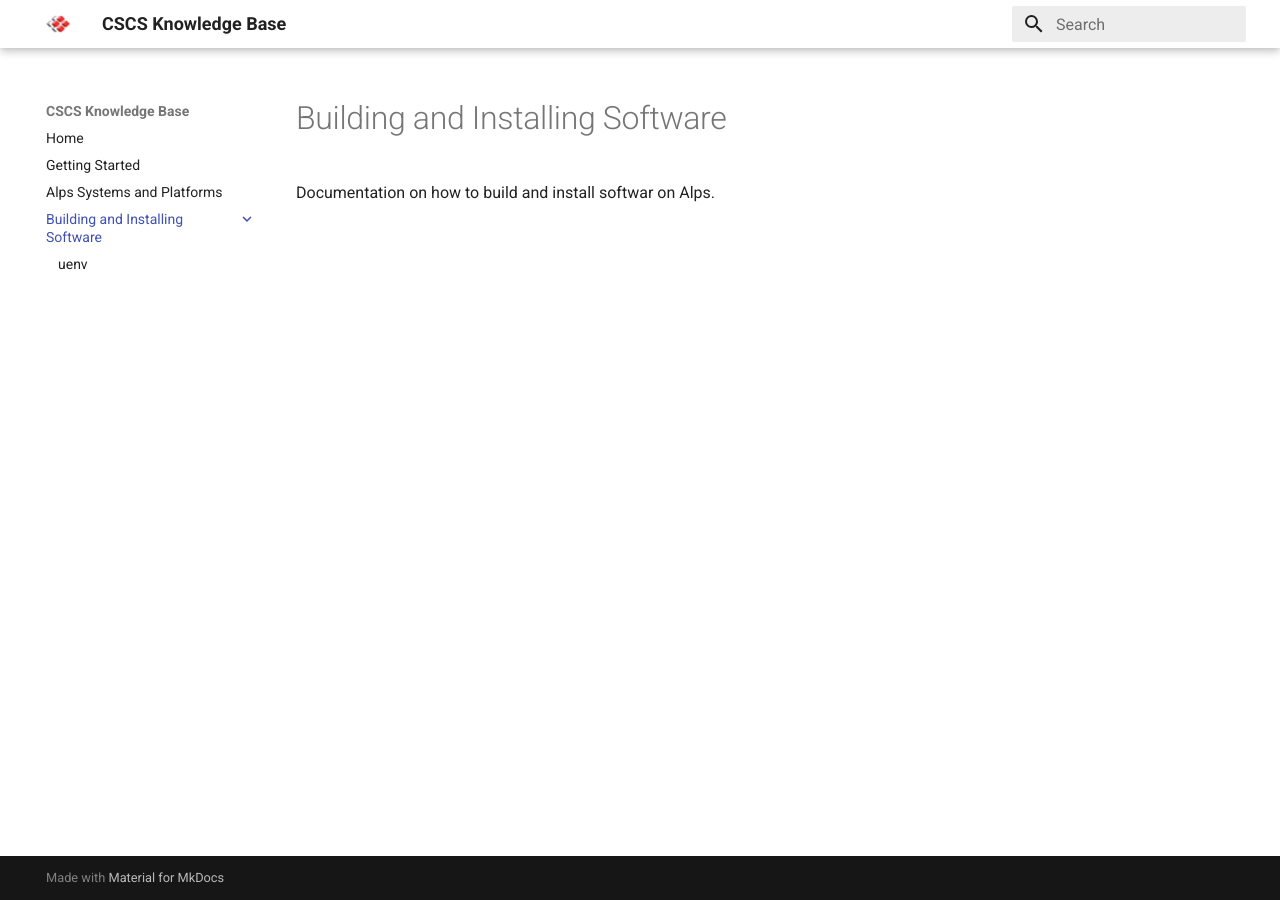
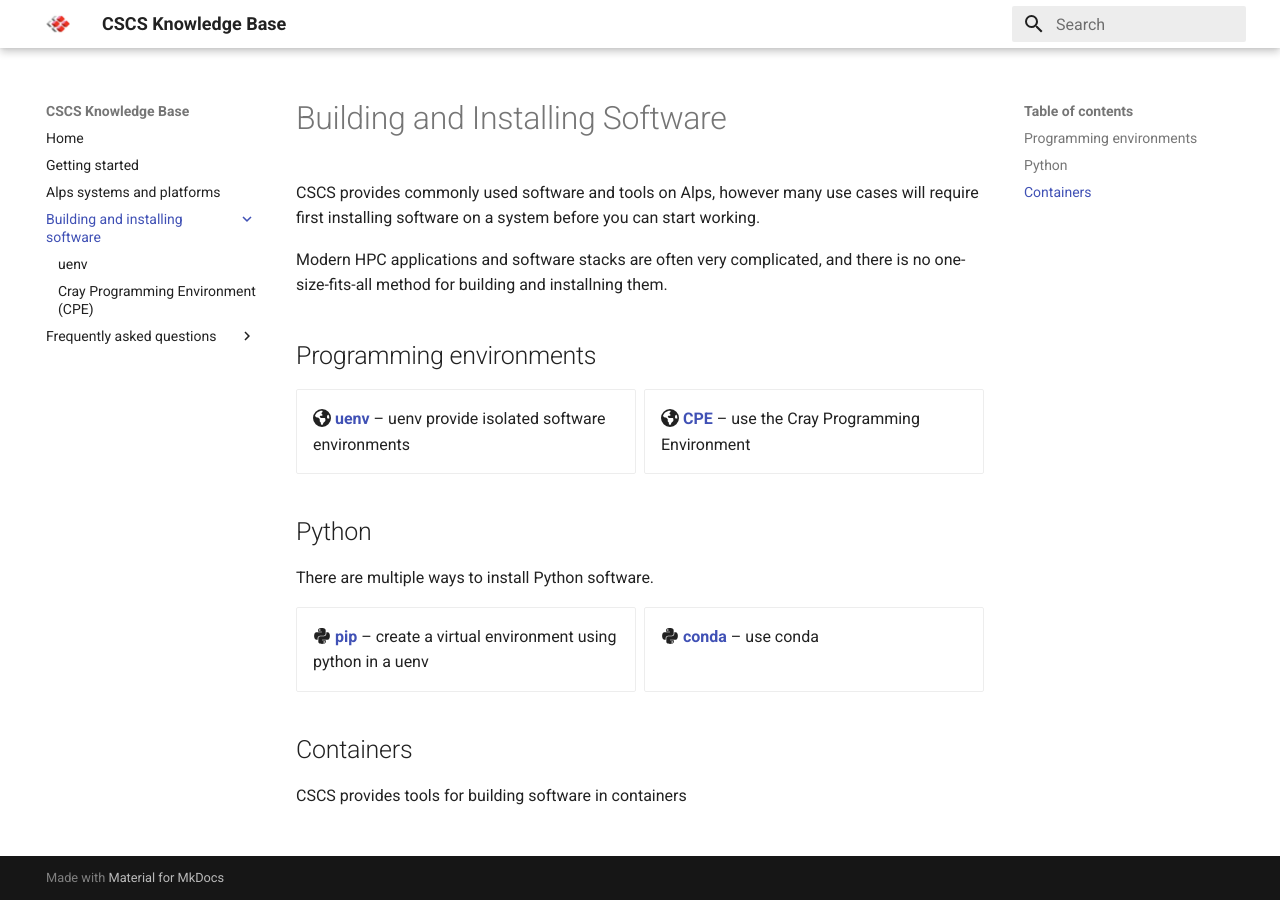
Before and after one commit to finkandreas/kb-poc, an MkDocs documentation site: the page built from docs/build-install/index.md, in a window 1280 px wide. Built offline with MkDocs 1.6.1 and Material for MkDocs 9.7.7, drawn with Linux system fonts in a browser that asks for light colours.

Commit message:
demo landing page for the build-install section

```diff
--- a/docs/build-install/index.md
+++ b/docs/build-install/index.md
@@ -1,3 +1,35 @@
 # Building and Installing Software
 
-Documentation on how to build and install softwar on Alps.
+CSCS provides commonly used software and tools on Alps, however many use cases will require first installing software on a system before you can start working.
+
+Modern HPC applications and software stacks are often very complicated, and there is no one-size-fits-all method for building and installning them.
+
+## Programming environments
+
+<div class="grid cards" markdown>
+
+- :fontawesome-solid-earth-americas: __[uenv]__ – uenv provide isolated software environments
+- :fontawesome-solid-earth-americas: __[CPE]__ – use the Cray Programming Environment
+
+</div>
+
+  [uenv]: uenv.md
+  [CPE]: cray-programmin-environment.md
+
+## Python
+
+There are multiple ways to install Python software.
+
+<div class="grid cards" markdown>
+
+- :fontawesome-brands-python: __[pip]__ – create a virtual environment using python in a uenv
+- :fontawesome-brands-python: __[conda]__ – use conda
+
+</div>
+
+  [pip]: uenv.md
+  [conda]: cray-programmin-environment.md
+
+## Containers
+
+CSCS provides tools for building software in containers
--- a/mkdocs.yml
+++ b/mkdocs.yml
@@ -3,12 +3,16 @@ site_name: CSCS Knowledge Base
 #site_url: https://bcumming.github.io
 nav:
   - Home: index.md
-  - Getting Started: getting-started/index.md
-  - Alps Systems and Platforms: alps-systems/index.md
-  - 'Building and Installing Software':
-    #- 'Building and Installing Software': building-installing/index.md
+  - Getting started: getting-started/index.md
+  - Alps systems and platforms: alps-systems/index.md
+  - 'Building and installing software':
     - build-install/index.md
     - 'uenv': build-install/uenv.md
+    - 'Cray Programming Environment (CPE)': build-install/cray-programming-environment.md
+  - 'Frequently asked questions':
+    - faq/index.md
+    - Developers:
+      - faq/developers/index.md
 theme:
   name: material
   #custom_dir: docs/.overrides
```
Also changed, not shown: docs/build-install/cray-programming-environment.md (added, +10 -0 lines), docs/faq/index.md (added, +1 -0 lines).
